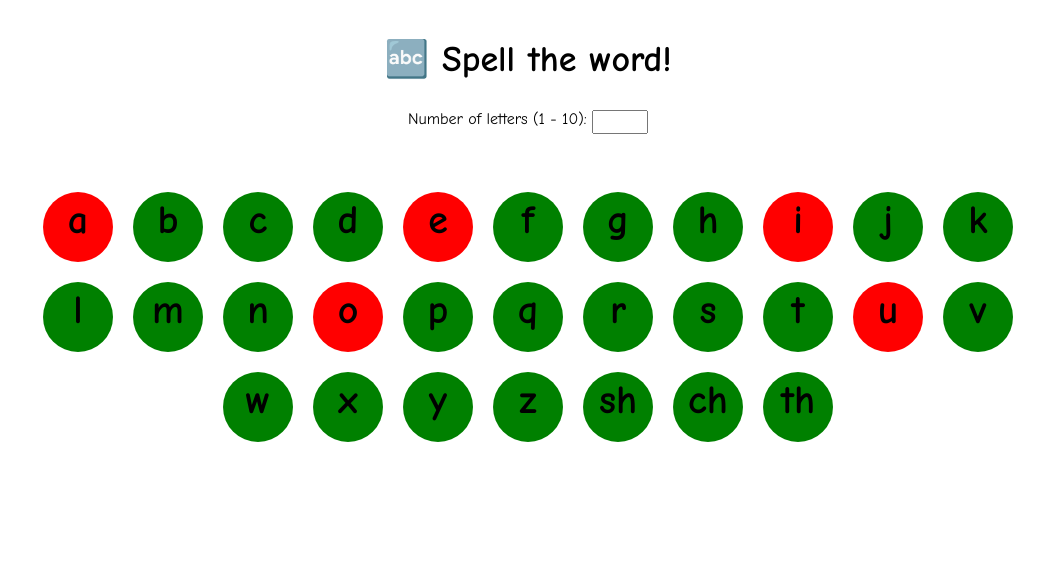
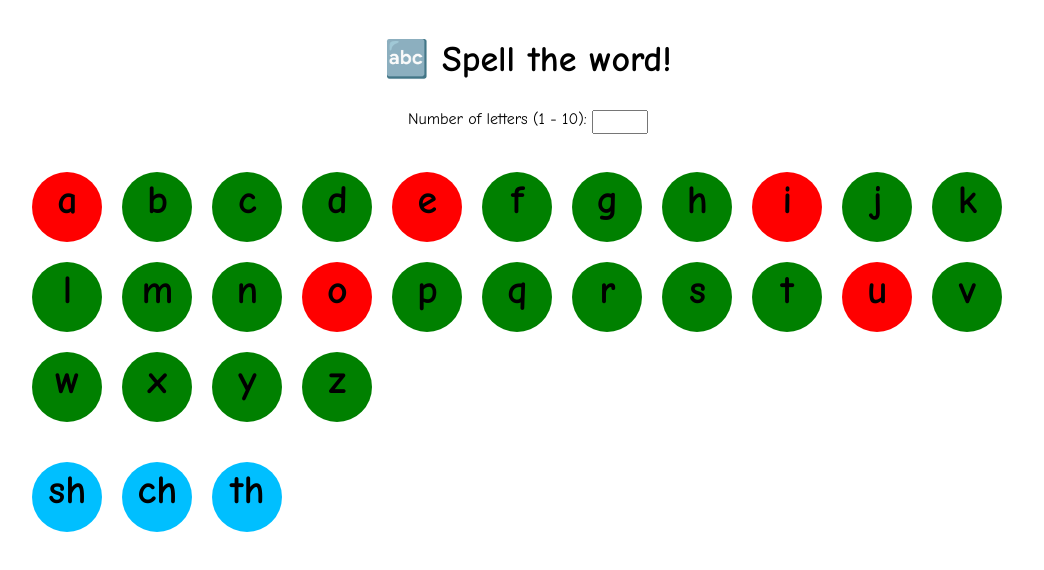
Before and after one commit to mcngarthur/spelling, a plain HTML site: page index.html in a window 1280 px wide. Shown: the whole page, without its empty margins (112-1156 px from the left). Drawn offline with Linux system fonts and the light colour scheme.

Commit message:
update digraph

```diff
--- a/index.html
+++ b/index.html
@@ -44,9 +44,11 @@
     <div class="consonant" draggable="true" ondragstart="drag(event)" id="x" width="88" height="31">x</div>
     <div class="consonant" draggable="true" ondragstart="drag(event)" id="y" width="88" height="31">y</div>
     <div class="consonant" draggable="true" ondragstart="drag(event)" id="z" width="88" height="31">z</div>
-    <div class="consonant" draggable="true" ondragstart="drag(event)" id="sh" width="88" height="31">sh</div>
-    <div class="consonant" draggable="true" ondragstart="drag(event)" id="ch" width="88" height="31">ch</div>
-    <div class="consonant" draggable="true" ondragstart="drag(event)" id="th" width="88" height="31">th</div>
+</div>
+<div id="dragzone2">
+    <div class="digraph" draggable="true" ondragstart="drag(event)" id="sh" width="88" height="31">sh</div>
+    <div class="digraph" draggable="true" ondragstart="drag(event)" id="ch" width="88" height="31">ch</div>
+    <div class="digraph" draggable="true" ondragstart="drag(event)" id="th" width="88" height="31">th</div>
 </div>
 </body>
 </html>
--- a/script.js
+++ b/script.js
@@ -34,6 +34,9 @@ function allowDrop(ev) {
     if (document.getElementById(data).className == "consonant") {
       document.getElementById(data).style.color = "green"
     }
+    if (document.getElementById(data).className == "digraph") {
+      document.getElementById(data).style.color = "deepskyblue"
+    }
   }
 
   function boxFunc() {
--- a/style.css
+++ b/style.css
@@ -25,10 +25,21 @@
     margin: auto;
     display: flex;
     flex-flow: row wrap;
-    padding: 30px;
+    padding: 10px;
     width: 80%;
     height: auto;
-    justify-content: center;
+    /* justify-content: center; */
+    /* border: 2px solid #DFA612; */
+  }
+
+  #dragzone2{
+    margin: auto;
+    display: flex;
+    flex-flow: row wrap;
+    padding: 10px;
+    width: 80%;
+    height: auto;
+    /* justify-content: center; */
     /* border: 2px solid #DFA612; */
   }
 
@@ -49,6 +60,21 @@
 
   .consonant {
     background-color: green;
+    margin: 10px;
+    width: 60px;
+    height: 60px;
+    border-radius: 50%;
+    text-align: center;
+    font-family: "Comic Sans MS";
+    font-weight: bold;
+    font-size: 40px;
+    color: black;
+    padding: 5px;
+    /* border: 2px solid #DFA612; */
+  }
+
+  .digraph {
+    background-color: deepskyblue;
     margin: 10px;
     width: 60px;
     height: 60px;
```
